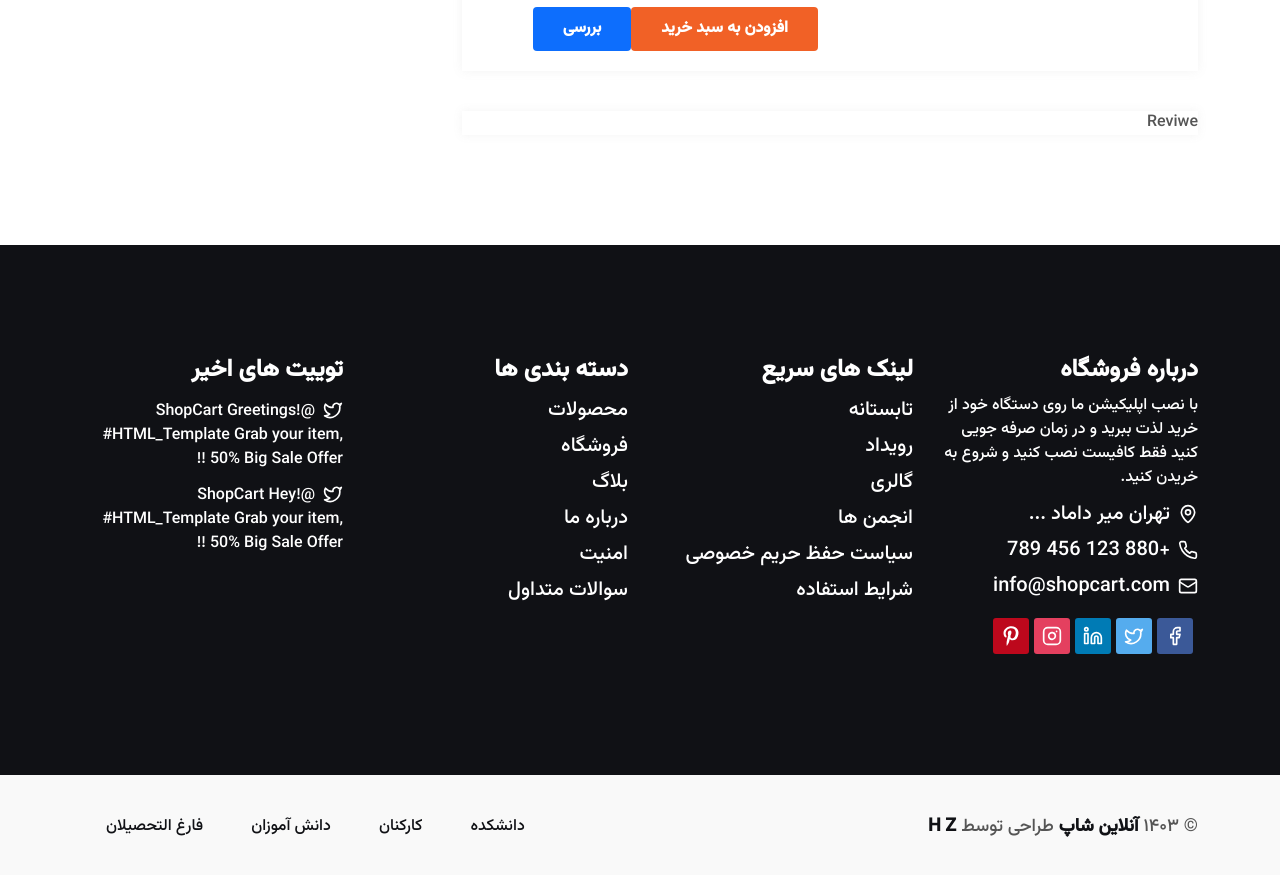
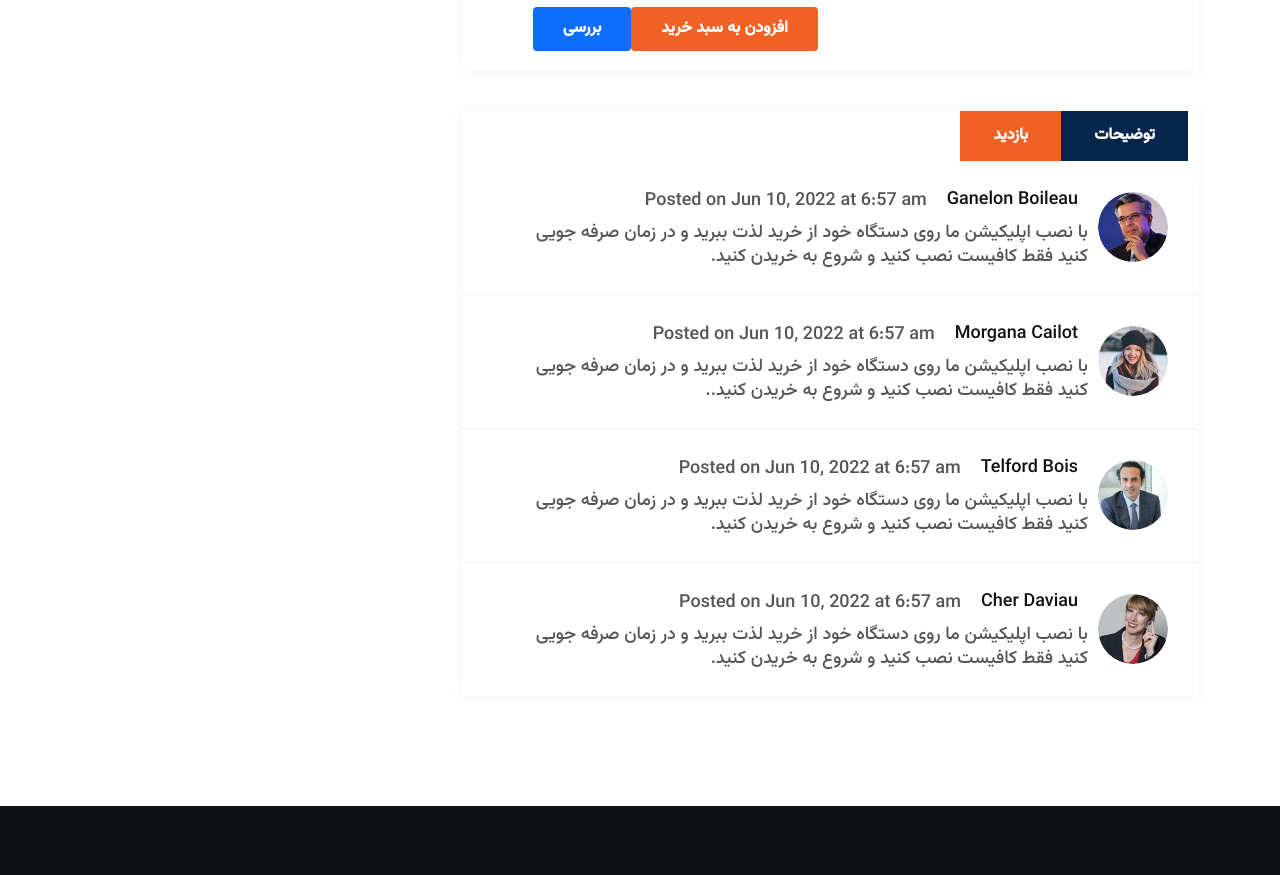
Before and after one commit to Hossein1371za/onlineshopping-vite-react-reactbootstrap, a React (Vite) app: page /shop/124e13b9-2d54-4b2f-a74d-a77b362d6ead in a window 1280 px wide. Shown: the part 1005-1880 px from the top of the page. Built offline with nearby package versions, Linux system fonts and the light colour scheme.

Commit message:
review description

```diff
--- a/src/shop/Reviwe.jsx
+++ b/src/shop/Reviwe.jsx
@@ -1,4 +1,5 @@
 import React from "react";
+import { useState } from "react";
 const reviwtitle = "اضافه کردن بازدید";
 
 let ReviewList = [
@@ -33,7 +34,52 @@ let ReviewList = [
 ];
 
 const Reviwe = () => {
-  return <div>Reviwe</div>;
+  const [reviewShow, setReviewShow] = useState(true);
+
+  return (
+    <>
+      <ul
+        className={`review-nav lab-ul ${
+          reviewShow ? "RevActive" : "DescActive"
+        }`}
+      >
+        <li className="desc" onClick={() => setReviewShow(!reviewShow)}>
+          توضیحات
+        </li>
+        <li className="rev" onClick={() => setReviewShow(!reviewShow)}>
+          بازدید
+        </li>
+      </ul>
+      <div className={`review-content ${reviewShow ? "review-content-show" : "description-show"}`}>
+        <div className="review-showing">
+            <ul className="content lab-ul">
+                {
+                    ReviewList.map((review,i)=>{
+                        return(
+                            <li key={i}>
+                                <div className="post-thumb">
+                                    <img src={review.imgUrl} alt={review.imgAlt} />
+                                </div>
+                                <div className="post-content">
+                                    <div className="entry-meta">
+                                        <div className="posted-on">
+                                            <a href="#">{review.name}</a>
+                                            <p>{review.date}</p>
+                                        </div>
+                                    </div>
+                                    <div className="entry-content">
+                                        <p>{review.desc}</p>
+                                    </div>
+                                </div>
+                            </li>
+                        )
+                    })
+                }
+            </ul>
+        </div>
+      </div>
+    </>
+  );
 };
 
 export default Reviwe;
```
Also changed, not shown: src/assets/css/style.min.css.
